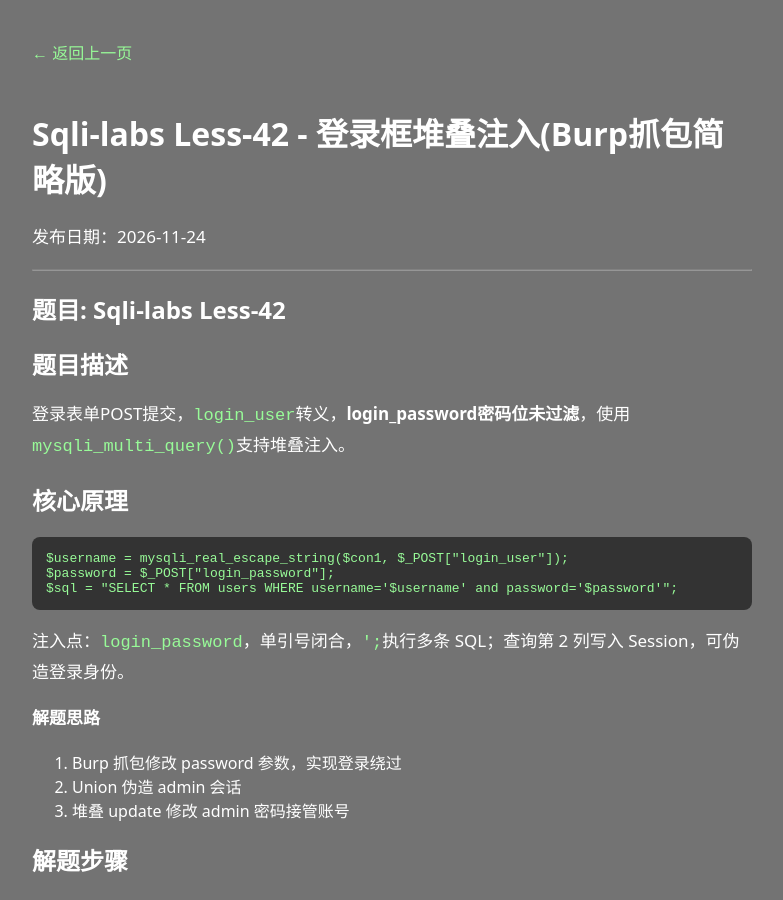
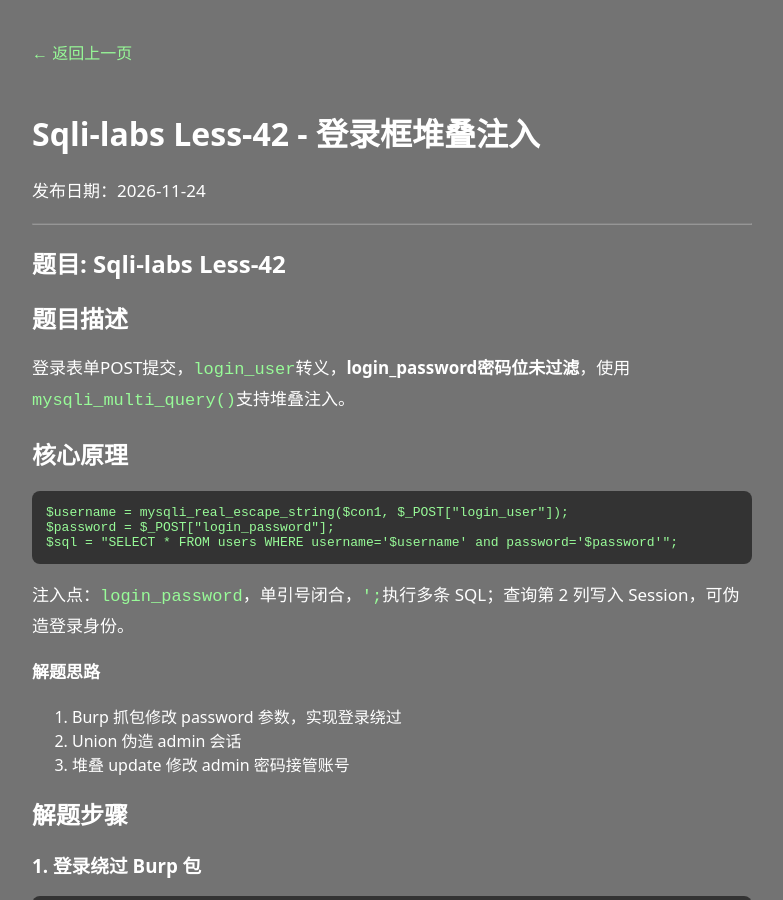
Before and after one commit to gysbfff/gysbfff.github.io, a Jekyll site: the page built from _posts/2026-11-24-sqli-less42.md, in a window 1280 px wide and 900 px high. Shown: the whole window, without its empty margins (248-1031 px from the left). Built offline with Jekyll 4.4.1, drawn with Linux system fonts in a browser that asks for light colours; our own code applies the rules of GitHub Pages for plain Markdown files.

Commit message:
Update 2026-11-24-sqli-less42.md

```diff
--- a/_posts/2026-11-24-sqli-less42.md
+++ b/_posts/2026-11-24-sqli-less42.md
@@ -1,5 +1,5 @@
 ---
-title: Sqli‑labs Less‑42 - 登录框堆叠注入(Burp抓包简略版)
+title: Sqli‑labs Less‑42 - 登录框堆叠注入
 date: 2026-11-24
 categories: [Web安全, 靶场Writeup]
 tags: [SQLi, SQL注入, 堆叠注入, mysqli_multi_query, POST注入, BurpSuite]
```
